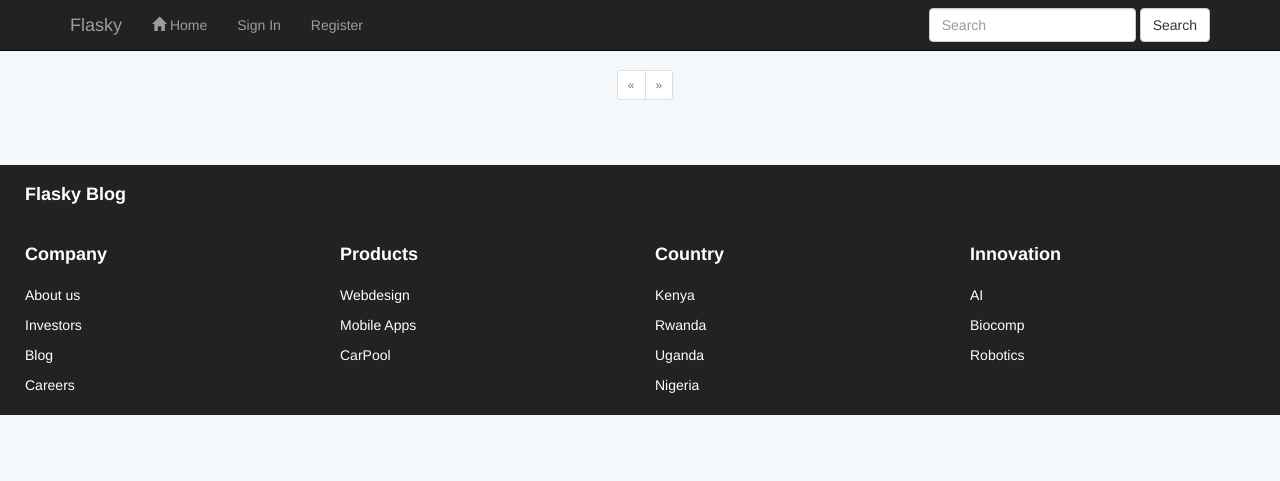
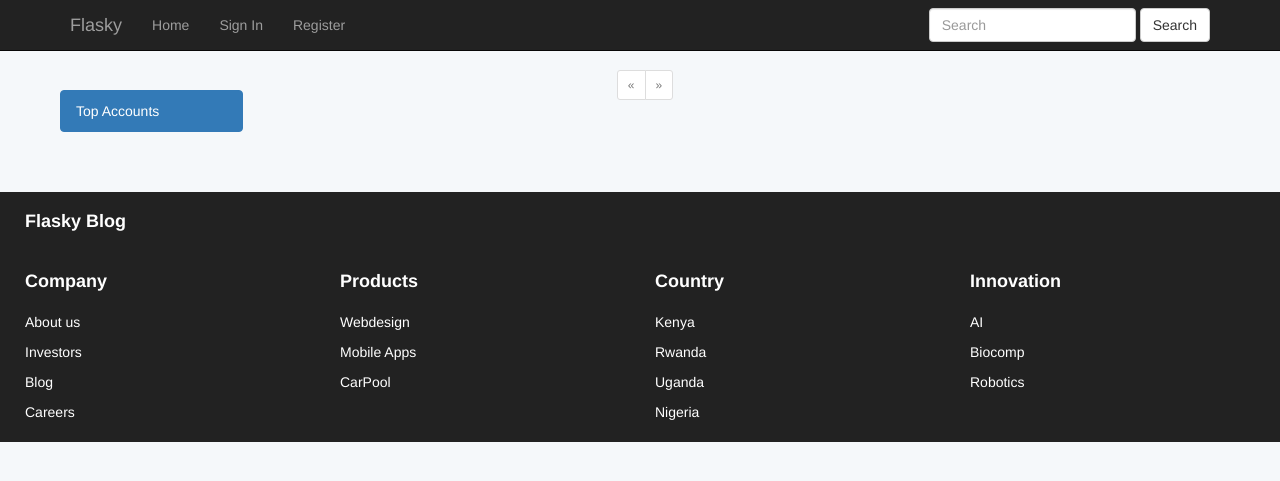
Before and after one commit to aitumik/flaskscribble, a Flask app: page / in a window 1280 px wide. Shown: the top 481 px of the page. Run offline with Flask 2, Linux system fonts and the light colour scheme; data that the repository does not hold is empty; some libraries are stand-ins or nearby versions.

Commit message:
trying to finish the ui

```diff
--- a/app/static/css/style.css
+++ b/app/static/css/style.css
@@ -207,6 +207,9 @@
 #profile {
     margin-left: -20px;
     margin-right: 10px;
+    margin-top: 40px;
+    padding-right: 100px;
+    padding-left: 10px;
 }
 
 #footer .col-md-4 {
--- a/app/templates/base.html
+++ b/app/templates/base.html
@@ -28,7 +28,7 @@
                 <div class="navbar-collapse collapse">
                     <ul id="nav-menu" class="nav navbar-nav">
                         <li class="nav-item"><a class="nav-link" href="/">
-                                <span class="glyphicon glyphicon-home" aria-hidden="true"></span>
+                                <span aria-hidden="true"></span>
                                 Home
                             </a></li>
                         {% if current_user.is_authenticated %}
--- a/app/templates/index.html
+++ b/app/templates/index.html
@@ -7,46 +7,21 @@
 <div class="container">
     <div class="row">
         <div id="profile" class="col-md-3 hidden-sm hidden-xs">
-            <!-- <div class="card">
-                <img class="card-img-top img-responsive" src="{{url_for('static',filename='img/profile.jpeg')}}"
-                    alt="profile pic">
-                <div class="card-block">
-                    <img class="card-img img-responsive" src="{{url_for('static',filename='img/pointers.png')}}" alt="">
-                    <h4 class="card-title">Nathan Kimutai<small>@nathan</small></h4>
-                    <p class="card-text">Dogs go woofy. Did you say squitly</p>
-                    <ul class="list-inline list-unstyled">
-                        <li id="cards-tweets">
-                            <a href="#">
-                                <span class="profile-stats">Posts</span>
-                                <span class="profile-value">300</span>
+            <ul class="list-group">
+                <a href="#" class="list-group-item active">
+                    Top Accounts
                 </a>
-                        </li>
-                        <li class="card-following">
-                            <a href="#">
-                                <span class="profile-stats">Following</span>
-                                <span class="profile-value">7</span>
-                            </a>
-                        </li>
-                        <li class="card-followers">
-                            <a href="#">
-                                <span class="profile-stats">Followers</span>
-                                <span class="profile-value">132k</span>
-                            </a>
-                        </li>
             </ul>
         </div>
-            </div> -->
-        </div>
         <div id="main" class="col-sm-12 col-md-6">
+            <div class="container-fluid">
                 {% if current_user.can(Permission.WRITE) %}
                 <div class="card" id="main-card">
                     <form method="POST" action="" id="new-post">
                         <div class="input-group">
                             {{form.body(class='form-control',id='post-form')}}
                             <span class="input-group-addon">
-                            <span>
-                                {{ form.submit(class='btn btn-default')}}
-                            </span>
+                                <span class="glyphicon glyphicon-camera" aria-hidden="true"></span>
                         </div>
                     </form>
                 </div>
@@ -59,8 +34,12 @@
                     </div>
                 </div>
             </div>
-        <div id="right-content" class="col-md-3 hidden-sm hidden-xs">
-            Hello world
+        </div>
+        <div id="right-content" class="col-md-3">
+            <h1>Hello world this is nathan</h1>
+            <h1>Hello world this is nathan</h1>
+            <h1>Hello world this is nathan</h1>
+            <h1>Hello world this is nathan</h1>
         </div>
     </div>
 </div>
```
Also changed, not shown: app/templates/proff.html (added, +29 -0 lines). Lines whose indentation alone changed are shown as unchanged.
